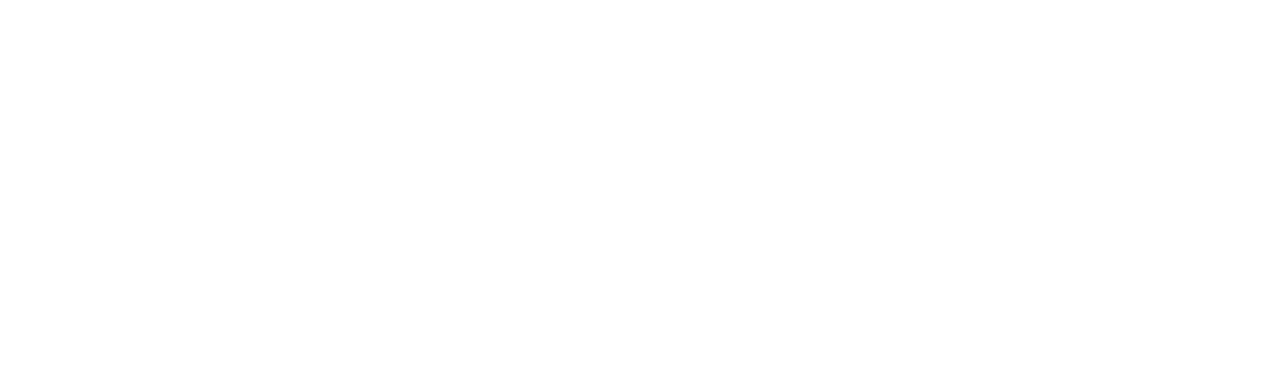
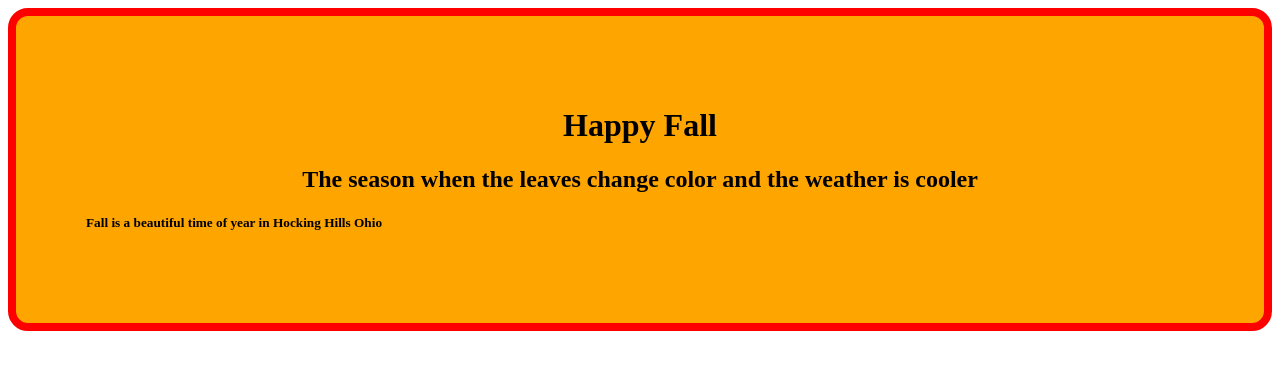
Before and after one commit to TashaPenwellHC/MeetUpProjects, a plain HTML site: page HappyFall.html in a window 1280 px wide. Drawn offline with Linux system fonts and the light colour scheme.

Commit message:
Add closing style tag, and add a heading.
Added two things.

```diff
--- a/HappyFall.html
+++ b/HappyFall.html
@@ -18,6 +18,8 @@ padding: 70px;
 border: 8px solid red;
 border-radius: 20px;
 }
+
+</style>
 </head>
 
 <body>
@@ -29,6 +31,8 @@ border-radius: 20px;
 
 <h2>The season when the leaves change color and the weather is cooler</h2>
 
+<h5>Fall is a beautiful time of year in Hocking Hills Ohio<h5>
+
 </body>
 
 </html>
```
